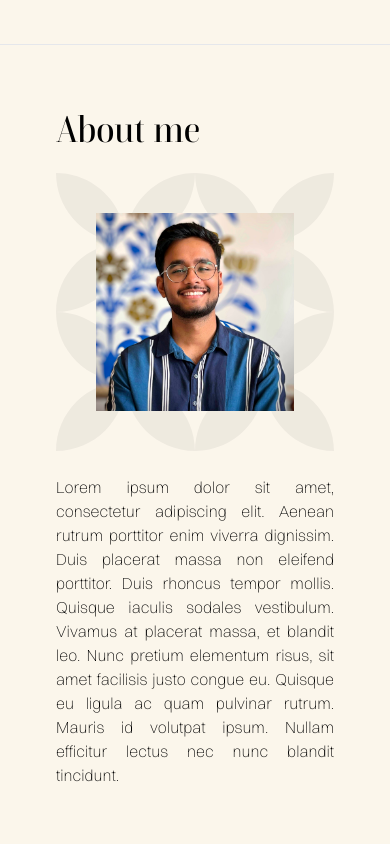
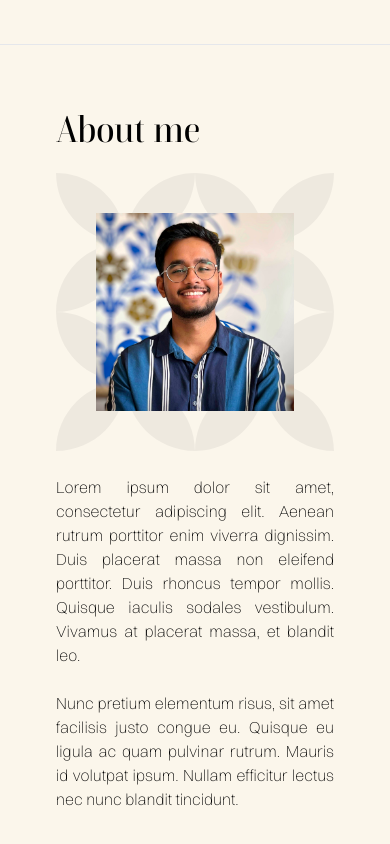
Before and after one commit to bossever/personal-website, a Next.js app: page / in a window 390 px wide. Shown: the part 800-1644 px from the top of the page. Built offline with nearby package versions, Linux system fonts and the light colour scheme.

Commit message:
About section responsive v1

```diff
--- a/src/app/_components/about/About.tsx
+++ b/src/app/_components/about/About.tsx
@@ -2,32 +2,57 @@ import Image from "next/image";
 import Section from "../shared/Section";
 import Typography from "../shared/Typography";
 import pic from "../../../../public/images/ayushman-picture.jpeg";
-import glyph from "../../../../public/images/headshot-glyph.svg";
+import glyphHeadshot from "../../../../public/images/headshot-glyph.svg";
+import glyphThick from "./../../../../public/images/glyph-thick.svg";
 
 export default function About() {
   return (
     <Section title="About me" id="about-me">
-      <div className="flex flex-col gap-6 tablet:flex-row-reverse">
-        <div className="p-10 relative tablet:p-0">
+      <div className="flex flex-col gap-6 tablet:flex-row-reverse laptop:gap-12 desktop:gap-44">
+        <div className="p-10 relative tablet:p-0 tablet:float-right laptop:float-none tablet:hidden laptop:block">
           <Image
-            className="absolute top-0 left-0 w-full -z-10 tablet:hidden"
-            src={glyph}
+            className="absolute top-0 left-0 w-full -z-10 tablet:hidden invert-0 dark:invert-[100]"
+            src={glyphHeadshot}
             alt=""
           />
           <Image
-            className="w-full"
             src={pic}
             alt="A picture of Ayushman Sachan, such a handsome lad!"
+            quality={100}
           />
         </div>
-        <Typography level="paragraph" extra={{
-          textAlign: 'justify'
-        }}>
-          Lorem ipsum dolor sit amet, consectetur adipiscing elit. Aenean rutrum porttitor enim viverra dignissim.
-          Duis placerat massa non eleifend porttitor. Duis rhoncus tempor mollis. Quisque iaculis sodales vestibulum.
-          Vivamus at placerat massa, et blandit leo. Nunc pretium elementum risus, sit amet facilisis justo congue eu.
-          Quisque eu ligula ac quam pulvinar rutrum. Mauris id volutpat ipsum. Nullam efficitur lectus nec nunc blandit tincidunt.
-        </Typography>
+        <div>
+          <Image
+            className="hidden tablet:block tablet:float-right laptop:hidden px-4 pb-2"
+            width={300}
+            height={300}
+            src={pic}
+            alt="A picture of Ayushman Sachan, such a handsome lad!"
+            quality={100}
+          />
+          <Typography
+            level="paragraph"
+            extra={{
+              textAlign: "justify",
+            }}
+          >
+            Lorem ipsum dolor sit amet, consectetur adipiscing elit. Aenean
+            rutrum porttitor enim viverra dignissim. Duis placerat massa non
+            eleifend porttitor. Duis rhoncus tempor mollis. Quisque iaculis
+            sodales vestibulum. Vivamus at placerat massa, et blandit leo.
+          </Typography>
+          <br />
+          <Typography
+            level="paragraph"
+            extra={{
+              textAlign: "justify",
+            }}
+          >
+            Nunc pretium elementum risus, sit amet facilisis justo congue eu.
+            Quisque eu ligula ac quam pulvinar rutrum. Mauris id volutpat ipsum.
+            Nullam efficitur lectus nec nunc blandit tincidunt.
+          </Typography>
+        </div>
       </div>
     </Section>
   );
```
